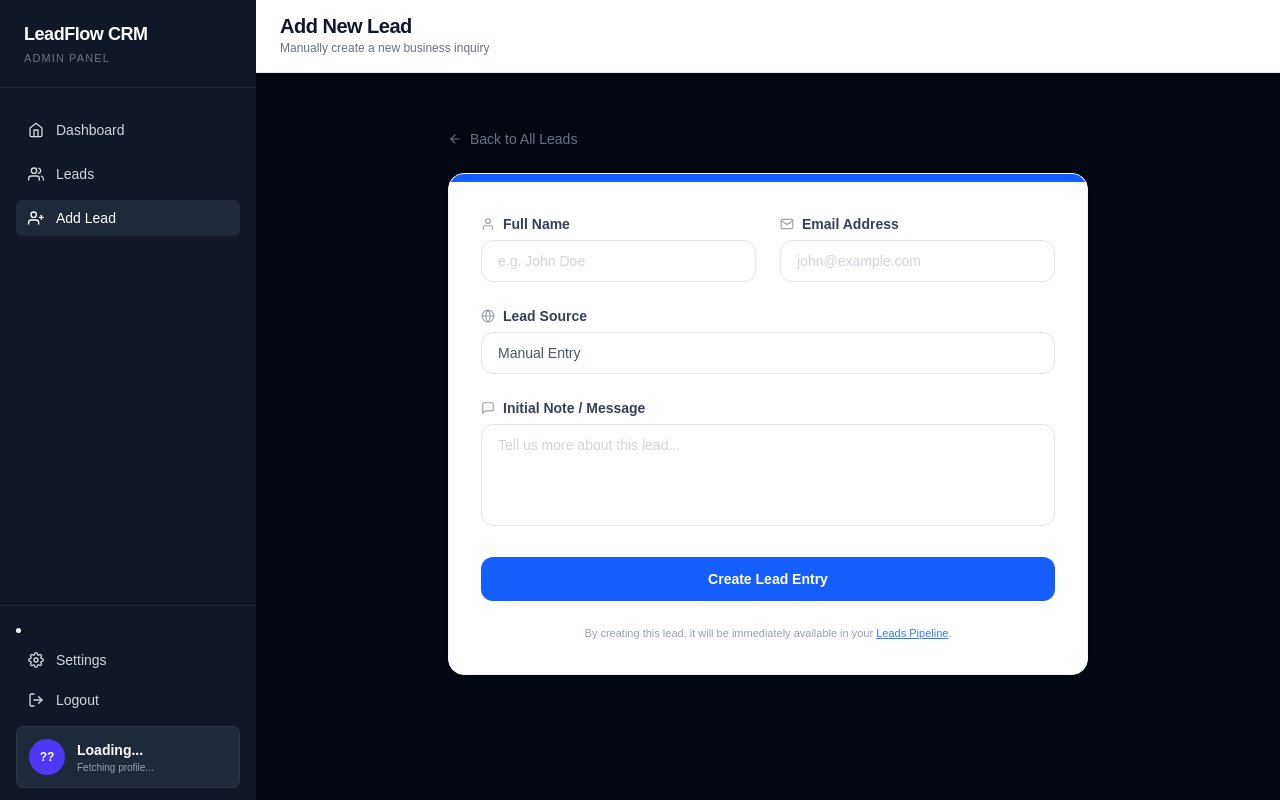
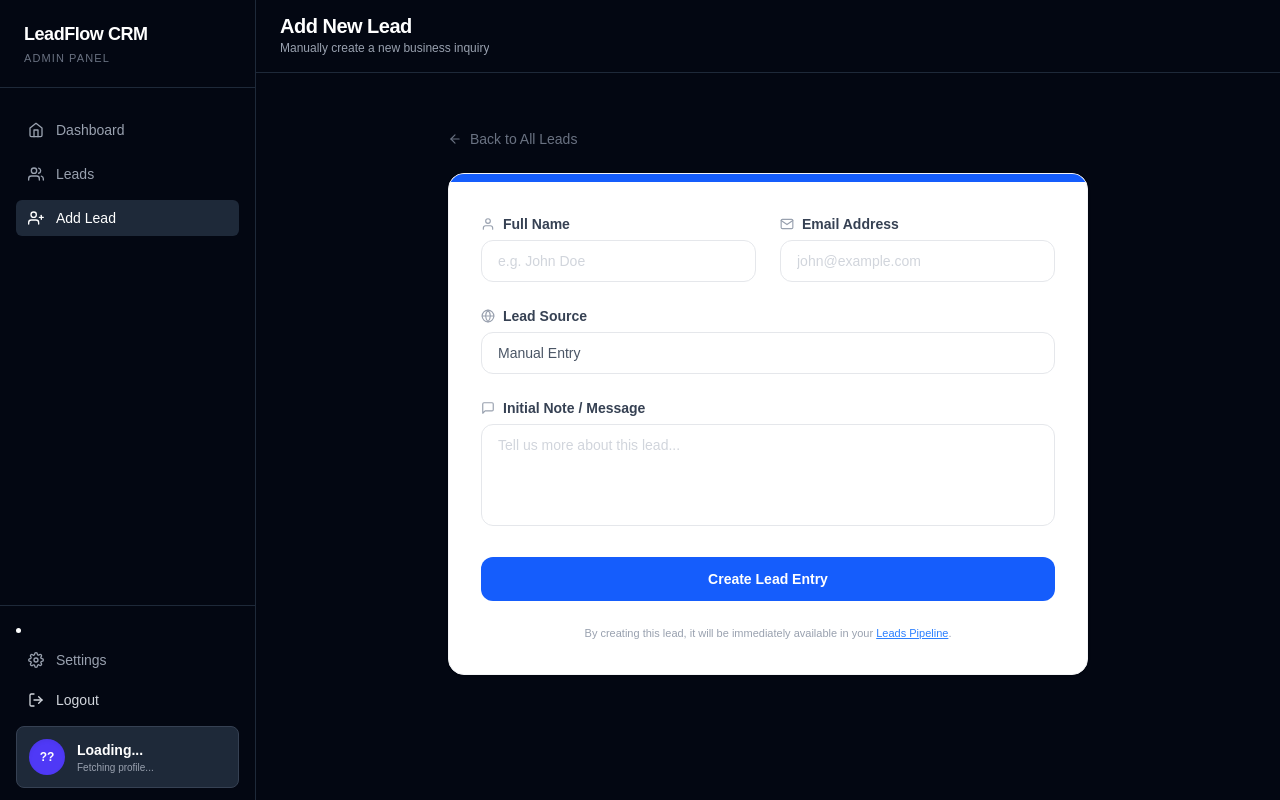
Before and after one commit to Teshome-Worku/FUTURE_FS_02, a Next.js app in the folder frontend/: page /dashboard/new-lead in a window 1280 px wide. Built offline with nearby package versions, Linux system fonts and the light colour scheme; no server answers.

Commit message:
feat: implement dashboard layout with navigation sidebar, header, and lead analytics statistics

```diff
--- a/frontend/src/app/dashboard/page.js
+++ b/frontend/src/app/dashboard/page.js
@@ -39,9 +39,9 @@ const isValidToken = (token) => {
 // ─── Status badge colour map ──────────────────────────────────────────────────
 
 const STATUS_BADGE = {
-  new:       "bg-gray-100 text-gray-600",
-  contacted: "bg-blue-100 text-blue-700",
-  converted: "bg-green-100 text-green-700",
+  new:       "bg-gray-800 text-gray-400",
+  contacted: "bg-blue-900/30 text-blue-400",
+  converted: "bg-green-900/30 text-green-400",
 };
 
 // ─── Dashboard Page ───────────────────────────────────────────────────────────
@@ -105,25 +105,25 @@ export default function Dashboard() {
       title:  "Total Leads",
       value:  totalLeads,
       icon:   FiUsers,
-      accent: "bg-indigo-50 text-indigo-600",
+      accent: "bg-indigo-900/30 text-indigo-400",
     },
     {
       title:  "New Leads",
       value:  newLeads,
       icon:   FiUserPlus,
-      accent: "bg-blue-50 text-blue-600",
+      accent: "bg-blue-900/30 text-blue-400",
     },
     {
       title:  "Contacted",
       value:  contactedLeads,
       icon:   FiPhone,
-      accent: "bg-purple-50 text-purple-600",
+      accent: "bg-purple-900/30 text-purple-400",
     },
     {
       title:  "Converted",
       value:  convertedLeads,
       icon:   FiCheckCircle,
-      accent: "bg-emerald-50 text-emerald-600",
+      accent: "bg-emerald-900/30 text-emerald-400",
     },
   ];
 
@@ -187,11 +187,11 @@ export default function Dashboard() {
           return (
             <article
               key={card.title}
-              className="flex items-center justify-between rounded-xl bg-white p-5 shadow-sm ring-1 ring-gray-200 transition hover:shadow-md"
+              className="flex items-center justify-between rounded-xl bg-gray-900 p-5 shadow-md border border-gray-800 transition hover:shadow-lg hover:shadow-black/50"
             >
               <div>
-                <p className="text-sm font-medium text-gray-500">{card.title}</p>
-                <p className="mt-1 text-3xl font-bold text-gray-900">{card.value}</p>
+                <p className="text-sm font-medium text-gray-400">{card.title}</p>
+                <p className="mt-1 text-3xl font-bold text-white">{card.value}</p>
               </div>
               <span
                 className={`flex h-12 w-12 items-center justify-center rounded-xl ${card.accent}`}
@@ -208,11 +208,11 @@ export default function Dashboard() {
         <div className="grid grid-cols-1 gap-6 lg:grid-cols-2">
 
           {/* Bar chart — Leads Over Time */}
-          <div className="rounded-xl bg-white p-5 shadow-sm ring-1 ring-gray-200">
-            <h2 className="mb-4 text-sm font-semibold text-gray-700">Leads Overview</h2>
+          <div className="rounded-xl bg-gray-900 p-5 shadow-md border border-gray-800">
+            <h2 className="mb-4 text-sm font-semibold text-gray-300">Leads Overview</h2>
             <ResponsiveContainer width="100%" height={220}>
               <BarChart data={barData} margin={{ top: 0, right: 8, left: -16, bottom: 0 }}>
-                <CartesianGrid strokeDasharray="3 3" stroke="#f3f4f6" />
+                <CartesianGrid strokeDasharray="3 3" stroke="#374151" />
                 <XAxis
                   dataKey="date"
                   tick={{ fontSize: 11, fill: "#9ca3af" }}
@@ -228,8 +228,10 @@ export default function Dashboard() {
                 <Tooltip
                   contentStyle={{
                     borderRadius: "8px",
-                    border: "none",
-                    boxShadow: "0 4px 12px rgba(0,0,0,0.08)",
+                    border: "1px solid #1f2937",
+                    backgroundColor: "#111827",
+                    color: "#f3f4f6",
+                    boxShadow: "0 4px 12px rgba(0,0,0,0.5)",
                     fontSize: "12px",
                   }}
                 />
@@ -239,8 +241,8 @@ export default function Dashboard() {
           </div>
 
           {/* Pie chart — Status Distribution */}
-          <div className="rounded-xl bg-white p-5 shadow-sm ring-1 ring-gray-200">
-            <h2 className="mb-4 text-sm font-semibold text-gray-700">Lead Status Distribution</h2>
+          <div className="rounded-xl bg-gray-900 p-5 shadow-md border border-gray-800">
+            <h2 className="mb-4 text-sm font-semibold text-gray-300">Lead Status Distribution</h2>
             <ResponsiveContainer width="100%" height={220}>
               <PieChart>
                 <Pie
@@ -262,8 +264,10 @@ export default function Dashboard() {
                 <Tooltip
                   contentStyle={{
                     borderRadius: "8px",
-                    border: "none",
-                    boxShadow: "0 4px 12px rgba(0,0,0,0.08)",
+                    border: "1px solid #1f2937",
+                    backgroundColor: "#111827",
+                    color: "#f3f4f6",
+                    boxShadow: "0 4px 12px rgba(0,0,0,0.5)",
                     fontSize: "12px",
                   }}
                 />
@@ -281,13 +285,13 @@ export default function Dashboard() {
 
       {/* ── Follow-Up Alert Banner ── */}
       {!loading && !error && leadsRequiringAttention.length > 0 && (
-        <div className="flex items-start gap-3 rounded-xl border border-amber-200 bg-amber-50 p-4">
+        <div className="flex items-start gap-3 rounded-xl border border-amber-800/50 bg-amber-900/20 p-4">
           <FiAlertCircle className="mt-0.5 h-5 w-5 flex-shrink-0 text-amber-500" />
           <div>
-            <p className="text-sm font-semibold text-amber-900">
+            <p className="text-sm font-semibold text-amber-400">
               Leads Requiring Attention
             </p>
-            <p className="mt-0.5 text-sm text-amber-800">
+            <p className="mt-0.5 text-sm text-amber-300">
               {leadsRequiringAttention.length} lead
               {leadsRequiringAttention.length > 1 ? "s" : ""} have a follow-up
               due today or earlier.
@@ -297,11 +301,11 @@ export default function Dashboard() {
       )}
 
       {/* ── Recent Leads ── */}
-      <div className="rounded-xl bg-white shadow-sm ring-1 ring-gray-200 overflow-hidden w-full">
+      <div className="rounded-xl bg-gray-900 shadow-md border border-gray-800 overflow-hidden w-full">
 
         {/* Card header */}
-        <div className="flex items-center justify-between border-b border-gray-100 px-5 py-4">
-          <h2 className="text-base font-semibold text-gray-900">Recent Leads</h2>
+        <div className="flex items-center justify-between border-b border-gray-800 px-5 py-4">
+          <h2 className="text-base font-semibold text-white">Recent Leads</h2>
           <Link
             href="/dashboard/leads"
             className="text-sm font-medium text-blue-600 transition hover:text-blue-700"
@@ -346,18 +350,18 @@ export default function Dashboard() {
               .map((lead, idx, arr) => (
                 <li
                   key={lead._id}
-                  className={idx < arr.length - 1 ? "border-b border-gray-100" : ""}
+                  className={idx < arr.length - 1 ? "border-b border-gray-800" : ""}
                 >
                   <Link
                     href={`/dashboard/leads/${lead._id}`}
-                    className="flex items-center justify-between px-5 py-4 transition hover:bg-gray-50"
+                    className="flex items-center justify-between px-5 py-4 transition hover:bg-gray-800/50"
                   >
                     {/* Lead info */}
                     <div className="min-w-0">
-                      <p className="truncate text-sm font-medium text-gray-900">
+                      <p className="truncate text-sm font-medium text-white">
                         {lead.name}
                       </p>
-                      <p className="mt-0.5 truncate text-xs text-gray-500">
+                      <p className="mt-0.5 truncate text-xs text-gray-400">
                         {lead.email}
                       </p>
                     </div>
@@ -365,7 +369,7 @@ export default function Dashboard() {
                     {/* Status badge */}
                     <span
                       className={`ml-4 flex-shrink-0 rounded-full px-2.5 py-1 text-xs font-medium capitalize ${
-                        STATUS_BADGE[lead.status] ?? "bg-gray-100 text-gray-600"
+                        STATUS_BADGE[lead.status] ?? "bg-gray-800 text-gray-400"
                       }`}
                     >
                       {lead.status}
--- a/frontend/src/components/dashboard/Header.js
+++ b/frontend/src/components/dashboard/Header.js
@@ -7,7 +7,7 @@ export default function Header({ onMenuClick }) {
   const { title, subTitle, actionButton } = useHeader();
 
   return (
-    <header className="flex-shrink-0 border-b border-gray-200 bg-white px-4 md:px-6 py-4 flex items-center justify-between gap-2 md:gap-4 z-10">
+    <header className="flex-shrink-0 border-b border-gray-800 bg-gray-950 px-4 md:px-6 py-4 flex items-center justify-between gap-2 md:gap-4 z-10">
 
       {/* ── Left: Menu Toggle + Page Title ── */}
       <div className="flex items-center gap-3 min-w-0 flex-1">
@@ -15,17 +15,17 @@ export default function Header({ onMenuClick }) {
         <button
           type="button"
           onClick={onMenuClick}
-          className="md:hidden p-2 -ml-2 rounded-lg text-gray-500 hover:bg-gray-100 transition-colors flex-shrink-0"
+          className="md:hidden p-2 -ml-2 rounded-lg text-gray-400 hover:bg-gray-800 transition-colors flex-shrink-0"
         >
           <FiMenu className="h-6 w-6" />
         </button>
 
         <div className="flex flex-col min-w-0">
-          <h1 className="text-lg md:text-xl font-bold text-gray-900 tracking-tight leading-none truncate">
+          <h1 className="text-lg md:text-xl font-bold text-white tracking-tight leading-none truncate">
             {title}
           </h1>
           {subTitle && (
-            <p className="text-[11px] md:text-xs text-gray-500 mt-1 truncate">{subTitle}</p>
+            <p className="text-[11px] md:text-xs text-gray-400 mt-1 truncate">{subTitle}</p>
           )}
         </div>
       </div>
@@ -37,7 +37,7 @@ export default function Header({ onMenuClick }) {
           <button
             type="button"
             onClick={actionButton.onClick}
-            className="cursor-pointer rounded-lg bg-blue-600 px-3 py-2 md:px-4 md:py-2 text-xs md:text-sm font-medium text-white transition hover:bg-blue-700 active:scale-95 whitespace-nowrap"
+            className="cursor-pointer rounded-lg bg-blue-600 px-3 py-2 md:px-4 md:py-2 text-xs md:text-sm font-medium text-white transition hover:bg-blue-500 active:scale-95 whitespace-nowrap"
           >
             {actionButton.label}
           </button>
--- a/frontend/src/components/dashboard/Sidebar.js
+++ b/frontend/src/components/dashboard/Sidebar.js
@@ -36,7 +36,7 @@ function NavItem({ item, isActive, onClick }) {
   const Icon = item.icon;
   const base    = "flex items-center gap-3 rounded-md px-3 py-2 text-sm font-medium transition-all duration-150";
   const active  = "bg-gray-800 text-white";
-  const inactive = "text-gray-300 hover:bg-gray-800 hover:text-white";
+  const inactive = "text-gray-400 hover:bg-gray-800 hover:text-white";
 
   return (
     <li>
@@ -83,7 +83,7 @@ const [user, setUser] = useState({
 
   return (
     <aside className={`
-      fixed inset-y-0 left-0 z-40 w-64 bg-gray-900 transform transition-transform duration-300 flex flex-col h-full flex-shrink-0 text-white
+      fixed inset-y-0 left-0 z-40 w-64 bg-gray-950 border-r border-gray-800 transform transition-transform duration-300 flex flex-col h-full flex-shrink-0 text-white
       md:relative md:translate-x-0
       ${isOpen ? "translate-x-0 shadow-2xl" : "-translate-x-full"}
     `}>
@@ -136,7 +136,7 @@ const [user, setUser] = useState({
         </button>
 
         {/* Profile card */}
-        <div className="mt-2 flex items-center gap-3 rounded-lg bg-gray-800 px-3 py-3 border border-gray-700/50">
+        <div className="mt-2 flex items-center gap-3 rounded-lg bg-gray-800 px-3 py-3 border border-gray-700">
           <div className="flex h-9 w-9 flex-shrink-0 items-center justify-center rounded-full bg-indigo-600 text-xs font-bold text-white shadow-inner">
             {user.name
               ? user.name.split(" ").map(n => n[0]).join("").toUpperCase().slice(0, 2)
```
